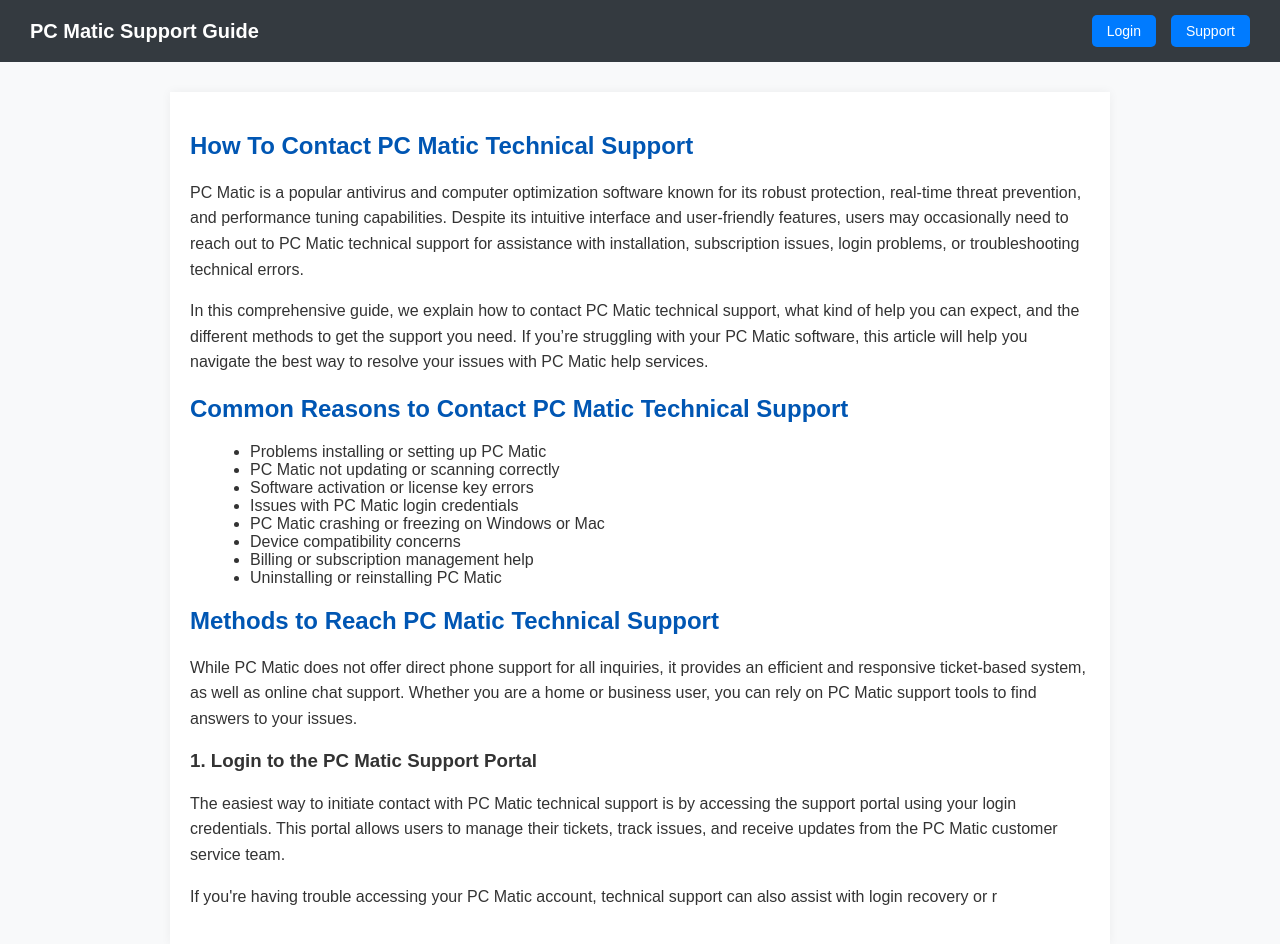
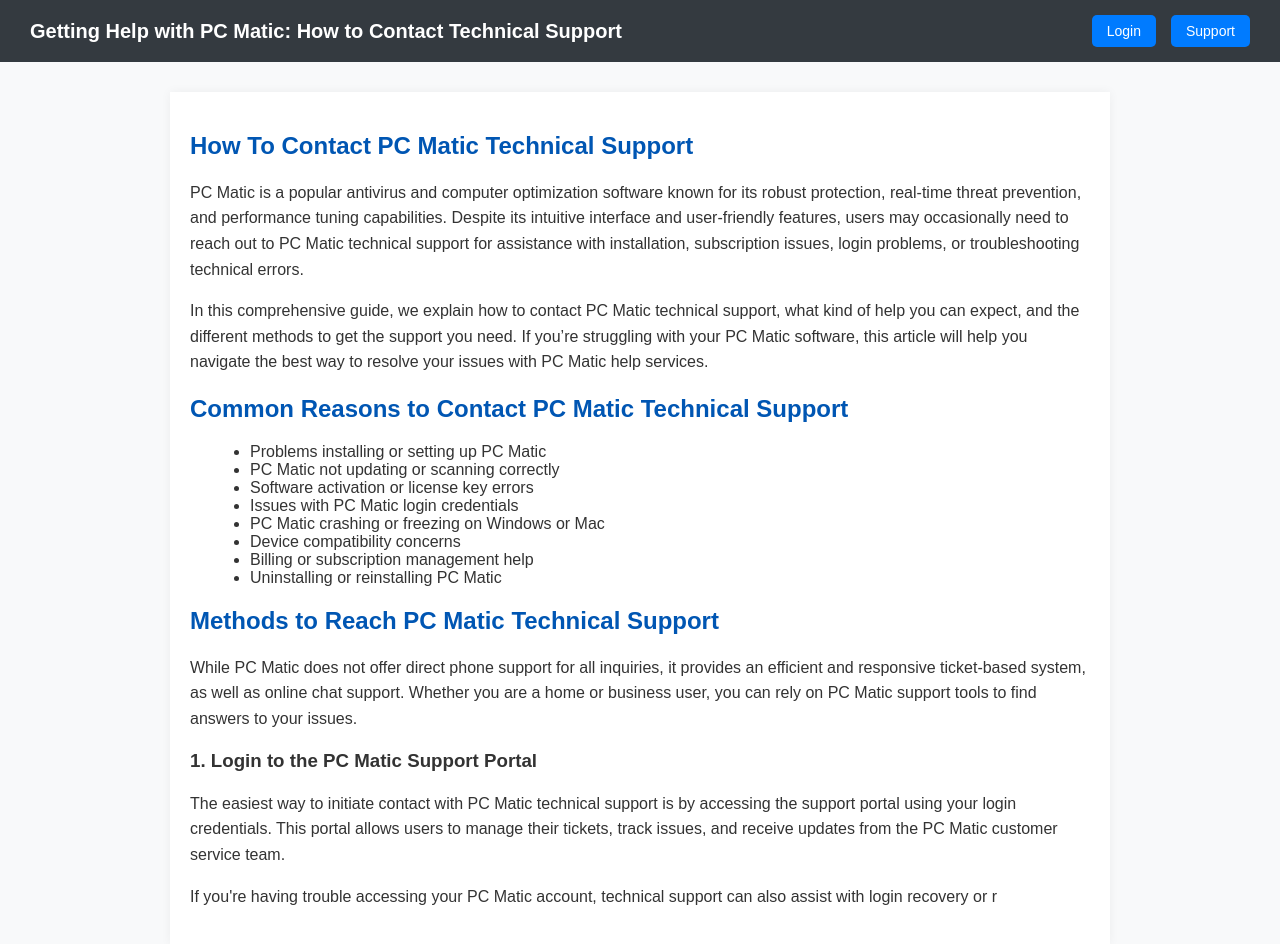
Before and after one commit to Delta526/PC-Matic-technical-support, a plain HTML site: page index.html in a window 1280 px wide. Drawn offline with Linux system fonts and the light colour scheme.

Commit message:
Update index.html

```diff
--- a/index.html
+++ b/index.html
@@ -72,7 +72,7 @@
 </head>
 <body>
   <header>
-    <h1>PC Matic Support Guide</h1>
+    <h1>Getting Help with PC Matic: How to Contact Technical Support</h1>
     <nav>
       <a href="https://aclogportal.com/pcmatic-login">Login</a>
       <a href="https://getchatsupport.live/">Support</a>
```
